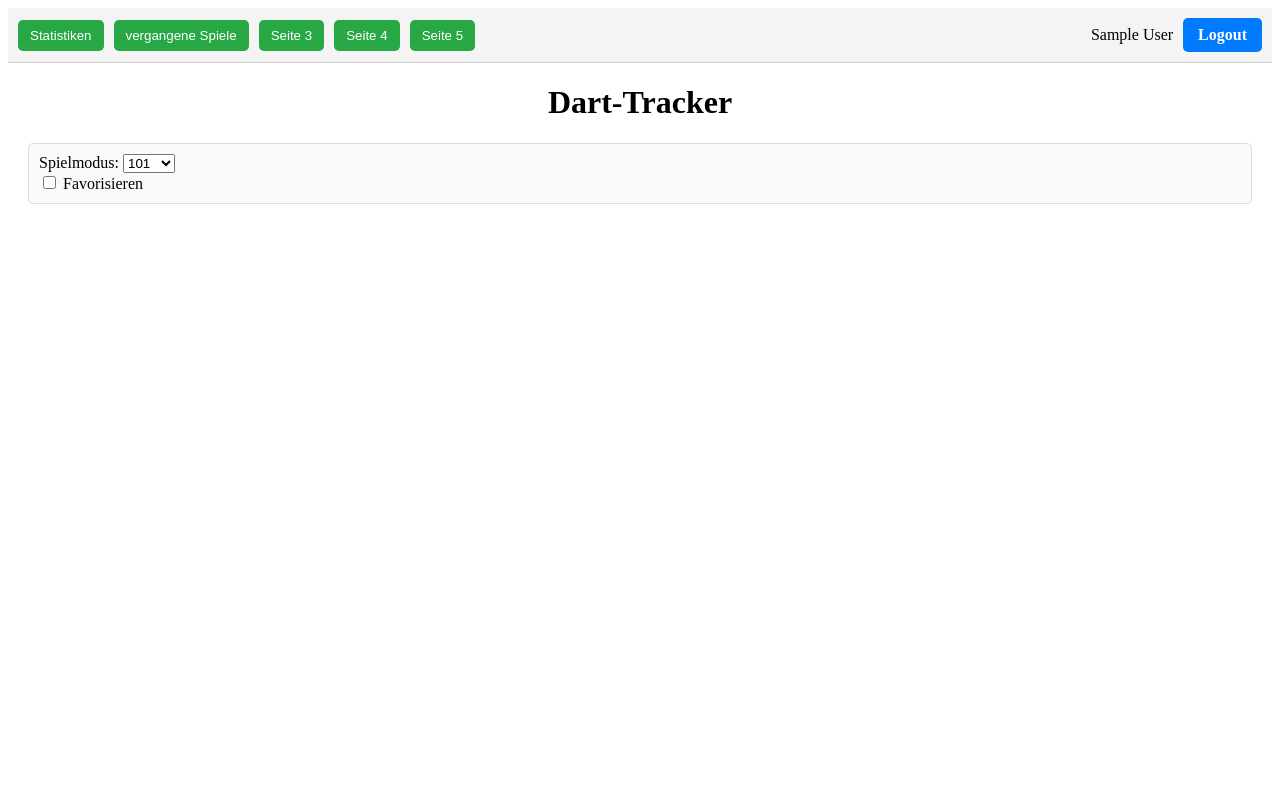
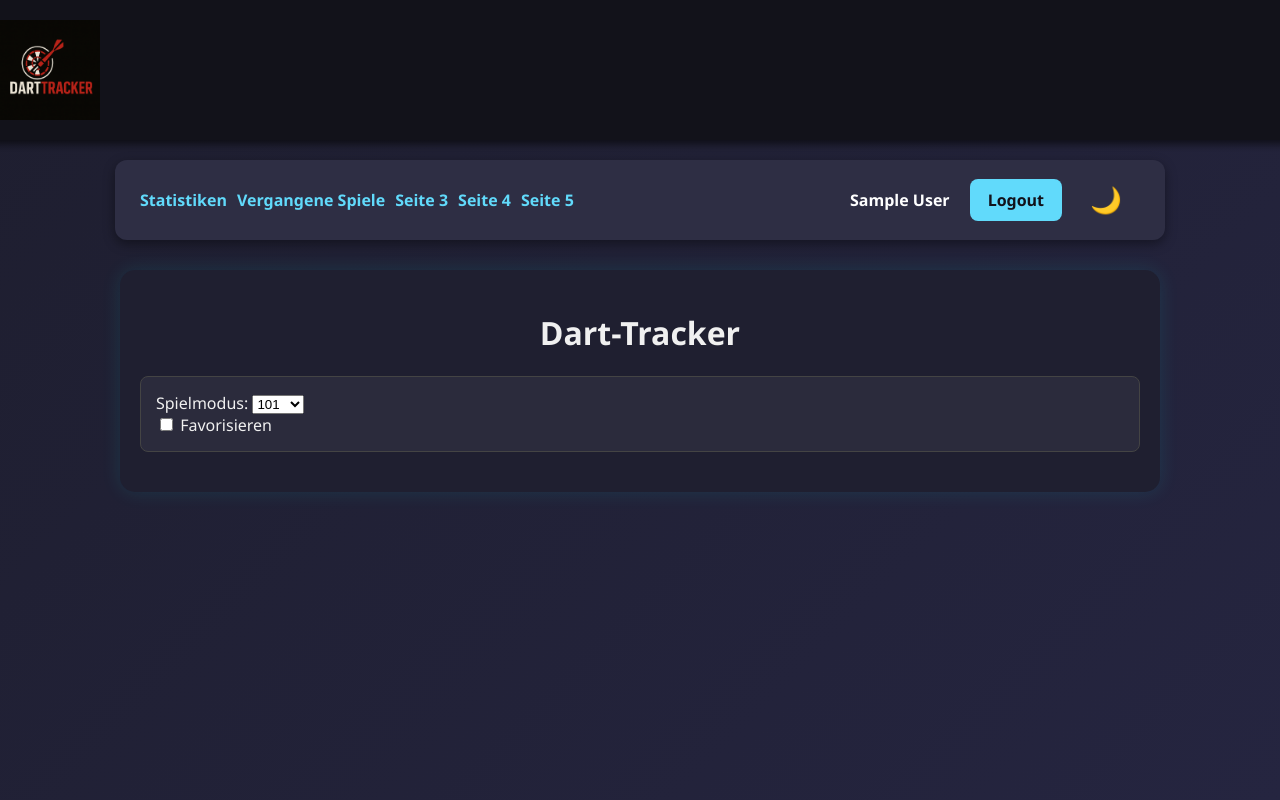
Before and after one commit to PhilipOberhauser/darttracker, a PHP site: page /startseite.php in a window 1280 px wide. Run offline with PHP 8.4, Linux system fonts and the light colour scheme; the visitor is signed in with stand-in values (Sample User, id 1).

Commit message:
Add initial CSS styles for layout, header, navigation, and light mode support

```diff
--- a/login.php
+++ b/login.php
@@ -29,9 +29,13 @@ if ($_SERVER["REQUEST_METHOD"] == "POST") {
 <!DOCTYPE html>
 <html lang="de">
 <head>
+<link rel="stylesheet" href="style.css">
     <meta charset="UTF-8">
     <title>Login</title>
 </head>
+<header>
+    <img src="darttracker_logo.png" alt="DartTracker Logo">
+</header>
 <body>
     <h2>Login</h2>
     <?php if ($fehler): ?>
--- a/registrierung.php
+++ b/registrierung.php
@@ -33,9 +33,13 @@ if ($_SERVER["REQUEST_METHOD"] == "POST") {
 <!DOCTYPE html>
 <html lang="de">
 <head>
+<link rel="stylesheet" href="style.css">
     <meta charset="UTF-8">
     <title>Registrierung</title>
 </head>
+<header>
+    <img src="darttracker_logo.png" alt="DartTracker Logo">
+</header>
 <body>
     <h2>Registrierung</h2>
     <?php if ($meldung): ?>
--- a/startseite.php
+++ b/startseite.php
@@ -8,71 +8,23 @@ $titel = "Dart-Tracker";
 <head>
     <meta charset="UTF-8">
     <meta name="viewport" content="width=device-width, initial-scale=1.0">
+    <link rel="stylesheet" href="style.css">
     <title><?php echo $titel ?></title>
-    <style>
-        header {
-            display: flex;
-            justify-content: space-between;
-            align-items: center;
-            padding: 10px;
-            background-color: #f4f4f4;
-            border-bottom: 1px solid #ccc;
-        }
-        .nav-buttons {
-            display: flex;
-            gap: 10px;
-        }
-        .nav-buttons button {
-            padding: 8px 12px;
-            border: none;
-            border-radius: 5px;
-            background-color: #28a745;
-            color: white;
-            cursor: pointer;
-            transition: background-color 0.3s ease;
-        }
-        .nav-buttons button:hover {
-            background-color: #218838;
-        }
-        .auth-buttons {
-            display: flex;
-            gap: 10px;
-            align-items: center;
-        }
-        .auth-buttons a {
-            text-decoration: none;
-            padding: 8px 15px;
-            background-color: #007BFF;
-            color: white;
-            border-radius: 5px;
-            font-weight: bold;
-            transition: background-color 0.3s ease;
-        }
-        .auth-buttons a:hover {
-            background-color: #0056b3;
-        }
-        .dropdown-block {
-            margin: 20px;
-            padding: 10px;
-            background-color: #f9f9f9;
-            border: 1px solid #ddd;
-            border-radius: 5px;
-        }
-        .favorite-option {
-            font-weight: bold;
-        }
-    </style>
     <script>
         document.addEventListener("DOMContentLoaded", () => {
+            const toggleBtn = document.getElementById("theme-toggle");
+            toggleBtn?.addEventListener("click", () => {
+                document.body.classList.toggle("light-mode");
+                toggleBtn.innerText = document.body.classList.contains("light-mode") ? "🌞" : "🌙";
+            });
+
             const dropdown = document.getElementById("spielmodi");
             const favoriteCheckbox = document.getElementById("favorite-checkbox");
-
-            dropdown.addEventListener("change", () => {
+            dropdown?.addEventListener("change", () => {
                 const selectedOption = dropdown.options[dropdown.selectedIndex];
                 favoriteCheckbox.checked = selectedOption.classList.contains("favorite-option");
             });
-
-            favoriteCheckbox.addEventListener("change", () => {
+            favoriteCheckbox?.addEventListener("change", () => {
                 const selectedOption = dropdown.options[dropdown.selectedIndex];
                 if (favoriteCheckbox.checked) {
                     selectedOption.classList.add("favorite-option");
@@ -85,24 +37,30 @@ $titel = "Dart-Tracker";
 </head>
 <body>
     <header>
-        <div class="nav-buttons">
-            <button onclick="location.href='statistiken.php'">Statistiken</button>
-            <button onclick="location.href='vergangene_spiele.php'">vergangene Spiele</button>
-            <button onclick="location.href='#'">Seite 3</button>
-            <button onclick="location.href='#'">Seite 4</button>
-            <button onclick="location.href='#'">Seite 5</button>
-        </div>
-        <div class="auth-buttons">
-            <?php if (isset($_SESSION['benutzername'])): ?>
-                <span><?php echo htmlspecialchars($_SESSION['benutzername']); ?></span>
-                <a href="logout.php">Logout</a>
-            <?php else: ?>
-                <a href="registrierung.php">Registrieren</a>
-                <a href="login.php">Login</a>
-            <?php endif; ?>
-        </div>
+        <img src="darttracker_logo.png" alt="DartTracker Logo">
     </header>
 
+    <nav>
+        <div class="nav-links">
+            <a href="statistiken.php">Statistiken</a>
+            <a href="vergangene_spiele.php">Vergangene Spiele</a>
+            <a href="#">Seite 3</a>
+            <a href="#">Seite 4</a>
+            <a href="#">Seite 5</a>
+        </div>
+        <div class="auth-section">
+            <?php if (isset($_SESSION['benutzername'])): ?>
+                <span class="user-name"><?php echo htmlspecialchars($_SESSION['benutzername']); ?></span>
+                <a href="logout.php" class="btn">Logout</a>
+            <?php else: ?>
+                <a href="registrierung.php" class="btn">Registrieren</a>
+                <a href="login.php" class="btn">Login</a>
+            <?php endif; ?>
+            <button id="theme-toggle" class="theme-icon-btn">🌙</button>
+        </div>
+    </nav>
+
+    <main>
         <h1 style="text-align: center;"><?php echo $titel ?></h1>
 
         <div class="dropdown-block">
@@ -117,5 +75,6 @@ $titel = "Dart-Tracker";
                 <label for="favorite-checkbox">Favorisieren</label>
             </div>
         </div>
+    </main>
 </body>
 </html>
--- a/statistiken.php
+++ b/statistiken.php
@@ -33,9 +33,13 @@ try {
 <!DOCTYPE html>
 <html lang="de">
 <head>
+<link rel="stylesheet" href="style.css">
     <meta charset="UTF-8">
     <title>Statistiken</title>
 </head>
+<header>
+    <img src="darttracker_logo.png" alt="DartTracker Logo">
+</header>
 <body>
     <h1>Deine Wurf-Statistiken (Gesamt)</h1>
     <p><strong>Durchschnittliche Punkte:</strong> <?= $durchschnitt ?></p>
--- /dev/null
+++ b/style.css
@@ -0,0 +1,207 @@
+/* Allgemeines Layout */
+body {
+    margin: 0;
+    padding: 0;
+    font-family: 'Segoe UI', Tahoma, Geneva, Verdana, sans-serif;
+    background: linear-gradient(135deg, #1e1e2f, #252540);
+    color: #f0f0f0;
+    display: flex;
+    flex-direction: column;
+    align-items: center;
+    min-height: 100vh;
+    transition: all 0.5s ease;
+}
+
+/* Header mit Logo links */
+header {
+    width: 100%;
+    background-color: #12121a;
+    display: flex;
+    align-items: center;
+    justify-content: flex-start;
+    padding: 20px 40px;
+    box-shadow: 0 4px 8px rgba(0,0,0,0.6);
+}
+
+header img {
+    height: 100px;
+    max-height: 120px;
+    animation: fadeIn 2s ease-in-out;
+}
+
+/* Navigation */
+nav {
+    margin-top: 20px;
+    padding: 15px 25px;
+    background-color: #2e2e44;
+    border-radius: 12px;
+    box-shadow: 0 4px 12px rgba(0,0,0,0.4);
+    display: flex;
+    justify-content: space-between;
+    align-items: center;
+    flex-wrap: wrap;
+    gap: 10px;
+    width: 90%;
+    max-width: 1000px;
+    transition: all 0.4s ease;
+}
+
+.nav-links, .auth-section {
+    display: flex;
+    flex-wrap: wrap;
+    gap: 10px;
+    align-items: center;
+}
+
+nav a {
+    color: #61dafb;
+    text-decoration: none;
+    font-weight: bold;
+    transition: color 0.3s;
+}
+
+nav a:hover {
+    color: #ffffff;
+}
+
+/* Benutzername */
+.user-name {
+    font-weight: bold;
+    color: #ffffff;
+    padding-right: 10px;
+}
+
+/* Toggle-Icon */
+.theme-icon-btn {
+    background: transparent;
+    border: none;
+    font-size: 1.6rem;
+    cursor: pointer;
+    color: #61dafb;
+    transition: transform 0.3s ease;
+}
+.theme-icon-btn:hover {
+    transform: scale(1.2);
+}
+
+/* Container */
+main {
+    margin-top: 30px;
+    padding: 20px;
+    width: 90%;
+    max-width: 1000px;
+    background: #1f1f30;
+    border-radius: 15px;
+    box-shadow: 0 0 20px rgba(0, 255, 255, 0.1);
+    animation: slideUp 1s ease-out;
+    transition: background 0.4s ease, color 0.4s ease;
+}
+
+/* Buttons */
+button, .btn {
+    background-color: #61dafb;
+    color: #12121a;
+    border: none;
+    padding: 10px 18px;
+    border-radius: 8px;
+    cursor: pointer;
+    font-size: 1rem;
+    transition: all 0.3s ease;
+    text-decoration: none;
+}
+
+button:hover, .btn:hover {
+    background-color: #21a1f1;
+    color: white;
+}
+
+/* Dropdown Block */
+.dropdown-block {
+    margin: 20px 0;
+    padding: 15px;
+    background-color: #2b2b3c;
+    border: 1px solid #444;
+    border-radius: 8px;
+}
+
+/* Tabellen */
+table {
+    width: 100%;
+    border-collapse: collapse;
+    margin-top: 20px;
+}
+
+table th, table td {
+    padding: 12px 15px;
+    border: 1px solid #444;
+    text-align: center;
+}
+
+table th {
+    background-color: #2a2a3d;
+    color: #61dafb;
+}
+
+table tr:nth-child(even) {
+    background-color: #2b2b3c;
+}
+
+/* Animationen */
+@keyframes fadeIn {
+    0% { opacity: 0; transform: scale(0.9); }
+    100% { opacity: 1; transform: scale(1); }
+}
+
+@keyframes slideUp {
+    0% { opacity: 0; transform: translateY(30px); }
+    100% { opacity: 1; transform: translateY(0); }
+}
+
+/* Light Mode Style */
+body.light-mode {
+    background: #fefefe;
+    color: #1a1a1a;
+}
+
+body.light-mode header {
+    background-color: #f4f4f4;
+}
+
+body.light-mode nav {
+    background-color: #ffffff;
+    box-shadow: 0 4px 8px rgba(0,0,0,0.1);
+}
+
+body.light-mode nav a {
+    color: #0056b3;
+}
+
+body.light-mode nav a:hover {
+    color: #000;
+}
+
+body.light-mode main {
+    background: #ffffff;
+    color: #1a1a1a;
+}
+
+body.light-mode table th {
+    background-color: #e2e2e2;
+    color: #333;
+}
+
+body.light-mode table tr:nth-child(even) {
+    background-color: #f0f0f0;
+}
+
+/* Light Mode Fixes für Dropdown und Texte */
+body.light-mode .dropdown-block label,
+body.light-mode .dropdown-block input,
+body.light-mode .dropdown-block select {
+    color: #ffffff;
+}
+
+body.light-mode .dropdown-block select {
+    background-color: #3a3a50;
+    border: 1px solid #666;
+}
--- a/vergangene_spiele.php
+++ b/vergangene_spiele.php
@@ -18,6 +18,7 @@ $result = $stmt->fetchAll(PDO::FETCH_ASSOC);
 <!DOCTYPE html>
 <html lang="de">
 <head>
+<link rel="stylesheet" href="style.css">
     <meta charset="UTF-8">
     <meta name="viewport" content="width=device-width, initial-scale=1.0">
     <title>Vergangene Spiele</title>
@@ -39,6 +40,9 @@ $result = $stmt->fetchAll(PDO::FETCH_ASSOC);
         }
     </style>
 </head>
+<header>
+    <img src="darttracker_logo.png" alt="DartTracker Logo">
+</header>
 <body>
     <header>
         <button onclick="location.href='startseite.php'">Zurück zur Startseite</button>
```
Also changed, not shown: darttracker_logo.png (added). Lines whose indentation alone changed are shown as unchanged.
